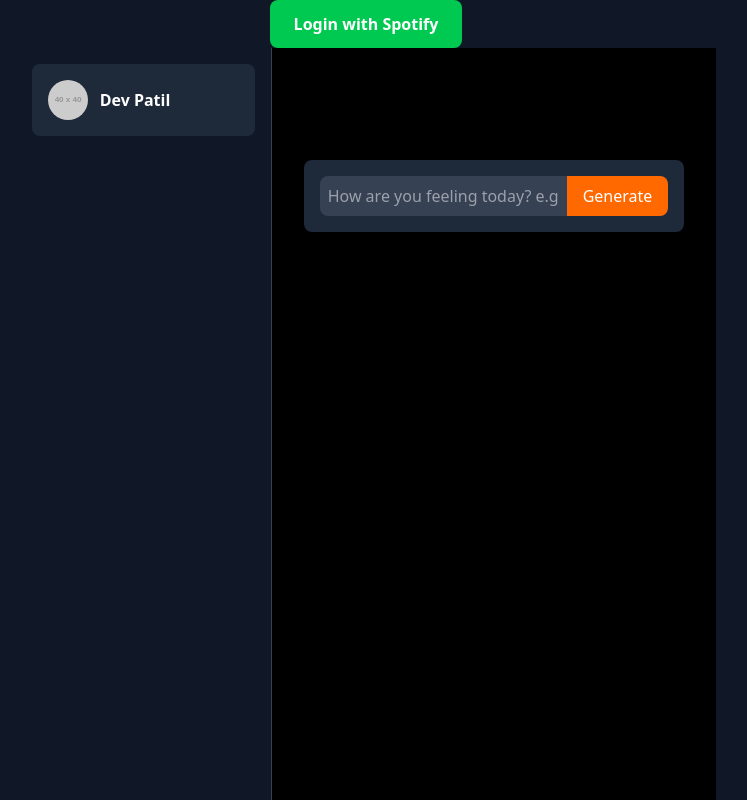
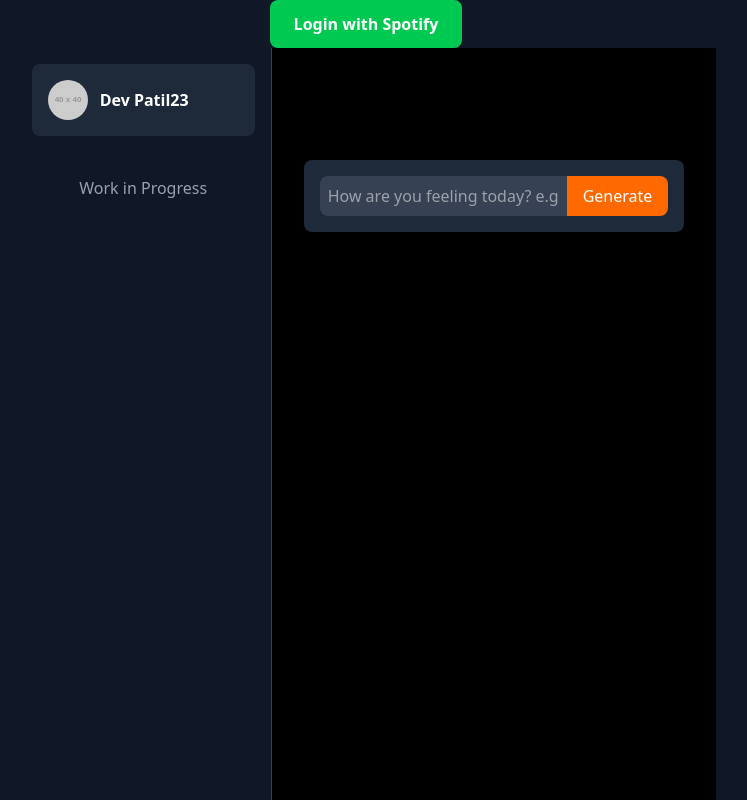
Before and after one commit to DevPatils/Moodify, a React (Vite) app in the folder Frontend/: page / in a window 1280 px wide. Shown: the whole page, without its empty margins (274-1021 px from the left). Built offline with nearby package versions, Linux system fonts and the light colour scheme.

Commit message:
feat(Temporary): implement UserProfileFetcher component to fetch and display Spotify user profile

```diff
--- a/Frontend/src/components/PlaylistList.tsx
+++ b/Frontend/src/components/PlaylistList.tsx
@@ -9,7 +9,16 @@
   playlists?: Playlist[];
 }
 
-const PlaylistList: React.FC<PlaylistListProps> = ({ playlists = [] }) =>
+const PlaylistList: React.FC<PlaylistListProps> = ({ playlists = [] }) => {
+  if (playlists.length === 0) {
+    return (
+      <div className="p-4 text-center text-gray-400">
+        Work in Progress
+      </div>
+    );
+  }
+
+  return (
     <div className="space-y-2">
       {playlists.map(playlist => (
         <div
@@ -19,6 +28,8 @@
           {playlist.name}
         </div>
       ))}
-  </div>;
+    </div>
+  );
+};
 
 export default PlaylistList;
--- a/Frontend/src/components/SideBar.tsx
+++ b/Frontend/src/components/SideBar.tsx
@@ -1,10 +1,10 @@
 import React from 'react';
-import UserProfile from './UserProfile';
 import PlaylistList from './PlaylistList';
+import UserProfileFetcher from './UserProfileFetcher';
 
 const Sidebar: React.FC = () =>
   <div className="w-64 p-4 bg-gray-900 border-r border-gray-700">
-    <UserProfile />
+    <UserProfileFetcher/>
     <PlaylistList />
   </div>;
 
--- a/Frontend/src/components/UserProfile.tsx
+++ b/Frontend/src/components/UserProfile.tsx
@@ -1,11 +1,15 @@
-import React from 'react';
+// UserProfile.tsx
+import React from "react";
 
-interface UserProfileProps {
+export interface UserProfileProps {
   name?: string;
   image?: string;
 }
 
-const UserProfile: React.FC<UserProfileProps> = ({ name = "Dev Patil", image }) =>
+const UserProfile: React.FC<UserProfileProps> = ({
+  name = "Dev Patil23",
+  image,
+}) => (
   <div className="flex items-center p-4 mb-6 bg-gray-800 rounded-lg">
     <img
       src={image || "https://via.placeholder.com/40"}
@@ -13,6 +17,7 @@
       className="w-10 h-10 rounded-full mr-3"
     />
     <span className="font-bold">{name}</span>
-  </div>;
+  </div>
+);
 
 export default UserProfile;
--- /dev/null
+++ b/Frontend/src/components/UserProfileFetcher.tsx
@@ -0,0 +1,37 @@
+// UserProfileFetcher.tsx
+import React, { useEffect, useState } from "react";
+import axios from "axios";
+import UserProfile from "./UserProfile";
+import type { UserProfileProps } from "./UserProfile";
+
+interface SpotifyUser {
+  display_name: string;
+  images?: { url: string }[];
+}
+
+const UserProfileFetcher: React.FC = () => {
+  const [name, setName] = useState<UserProfileProps["name"]>();
+  const [image, setImage] = useState<UserProfileProps["image"]>();
+
+  useEffect(() => {
+    const token = localStorage.getItem("spotify_token");
+    if (!token) return;
+
+    axios
+      .get<SpotifyUser>("https://api.spotify.com/v1/me", {
+        headers: { Authorization: `Bearer ${token}` },
+      })
+      .then((res) => {
+        setName(res.data.display_name);
+        setImage(res.data.images?.[0]?.url);
+      })
+      .catch((err) => {
+        console.error("Error fetching Spotify profile:", err);
+        localStorage.removeItem("spotify_token");
+      });
+  }, []);
+
+  return <UserProfile name={name} image={image} />;
+};
+
+export default UserProfileFetcher;
```
Lines whose indentation alone changed are shown as unchanged.
